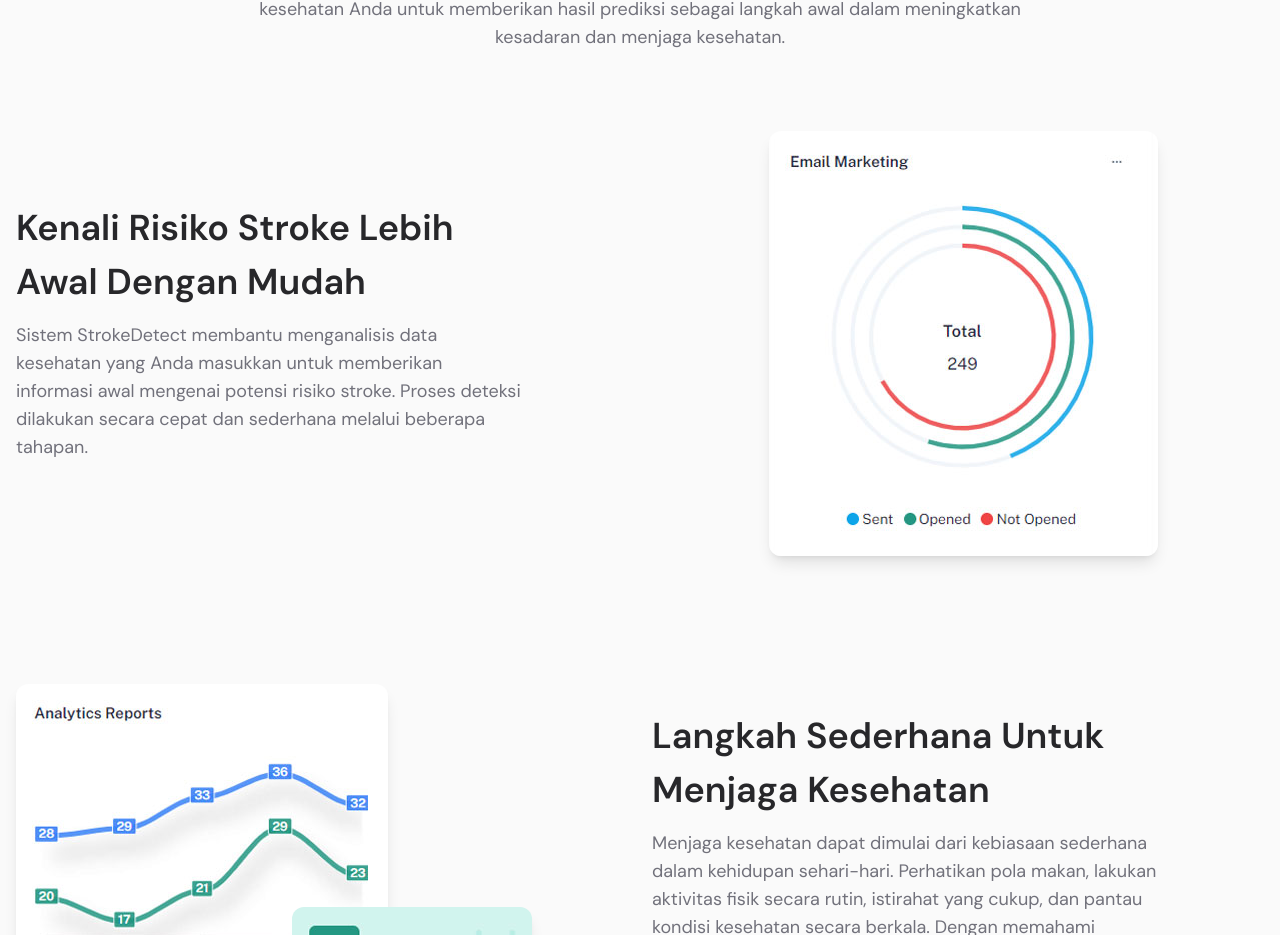
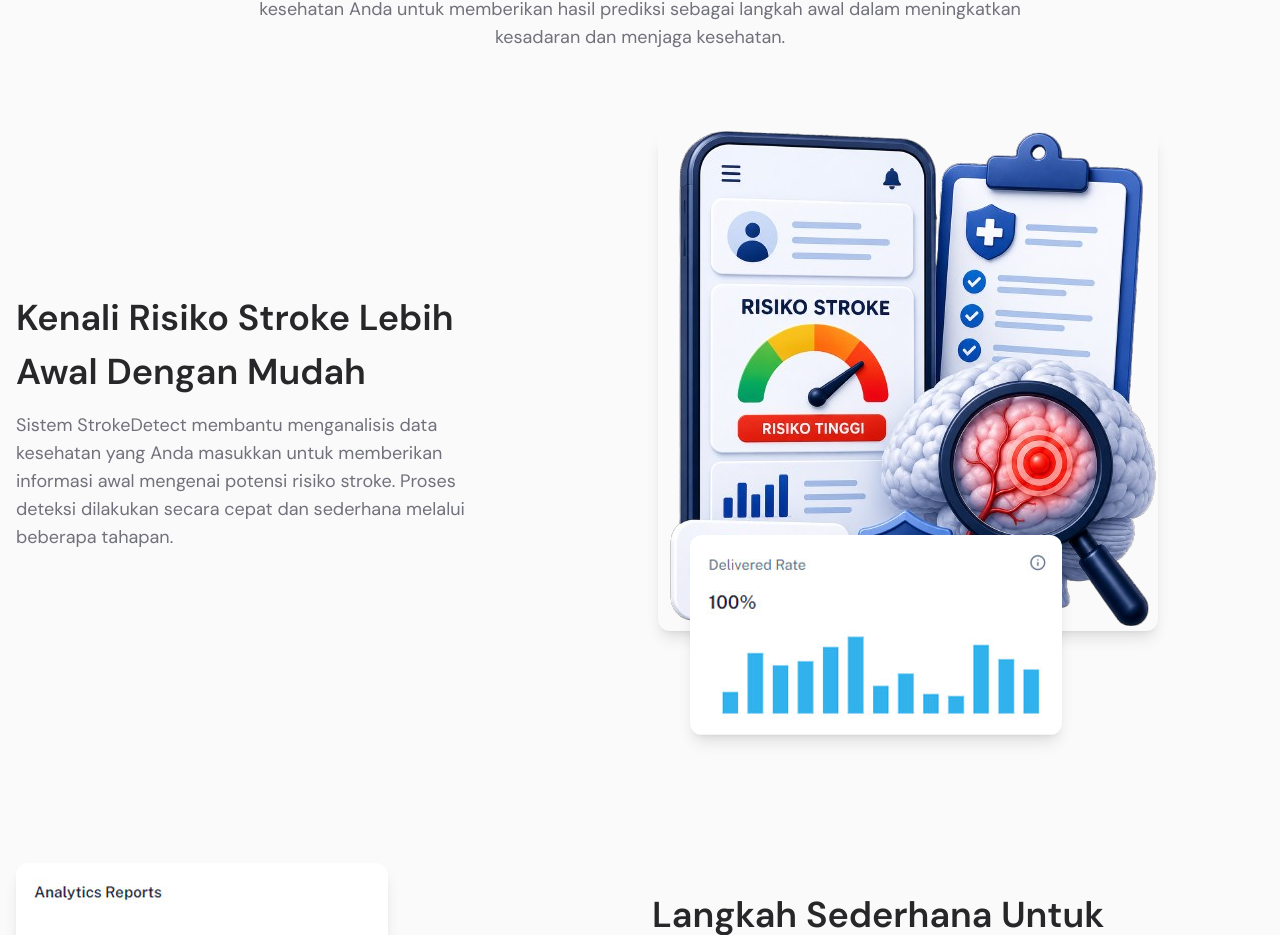
Before and after one commit to abidgymnastiar/StrokeDetect, a Next.js app: page /user in a window 1280 px wide. Shown: the part 292-1227 px from the top of the page. Built offline with nearby package versions, Linux system fonts and the light colour scheme; a web font is replaced by a local one.

Commit message:
Refactor code structure for improved readability and maintainability

```diff
--- a/src/app/user/components/About.tsx
+++ b/src/app/user/components/About.tsx
@@ -1,5 +1,5 @@
 import React from 'react';
-import widgets4 from '@/assets/images/landing/widgets-4.jpg';
+import widgets4 from '@/assets/images/landing-page/about-1.png';
 import widgets5 from '@/assets/images/landing/widgets-5.jpg';
 import widgets6 from '@/assets/images/landing/widgets-6.jpg';
 import widgets7 from '@/assets/images/landing/widgets-7.jpg';
@@ -7,7 +7,6 @@ import widgets8 from '@/assets/images/landing/widgets-8.jpg';
 import widgets9 from '@/assets/images/landing/widgets-9.jpg';
 
 import Image from 'next/image';
-import { LuMoveRight } from 'react-icons/lu';
 
 const About = () => {
   return (
@@ -28,7 +27,7 @@ const About = () => {
             </p>
           </div>
 
-          <div className="grid lg:grid-cols-12 gap-6 items-center">
+          <div className="grid lg:grid-cols-12 gap-7 items-center">
             <div className="lg:col-span-5">
               <h1 className="mb-3 leading-normal capitalize text-4xl font-semibold text-default-800">
                 Kenali Risiko Stroke Lebih Awal dengan Mudah
@@ -42,7 +41,7 @@ const About = () => {
 
             <div className="lg:col-span-6">
               <Image src={widgets4} alt="" className="shadow-lg lg:ms-auto rounded-xl" />
-              {/* <Image src={widgets5} alt="" className="shadow-lg -mt-24 rounded-xl ms-auto mr-24" /> */}
+              <Image src={widgets5} alt="" className="shadow-lg -mt-24 rounded-xl ms-auto mr-24" />
             </div>
           </div>
 
```
Also changed, not shown: src/assets/images/landing-page/about-1.png (added), src/assets/images/landing-page/wr.png (deleted).
